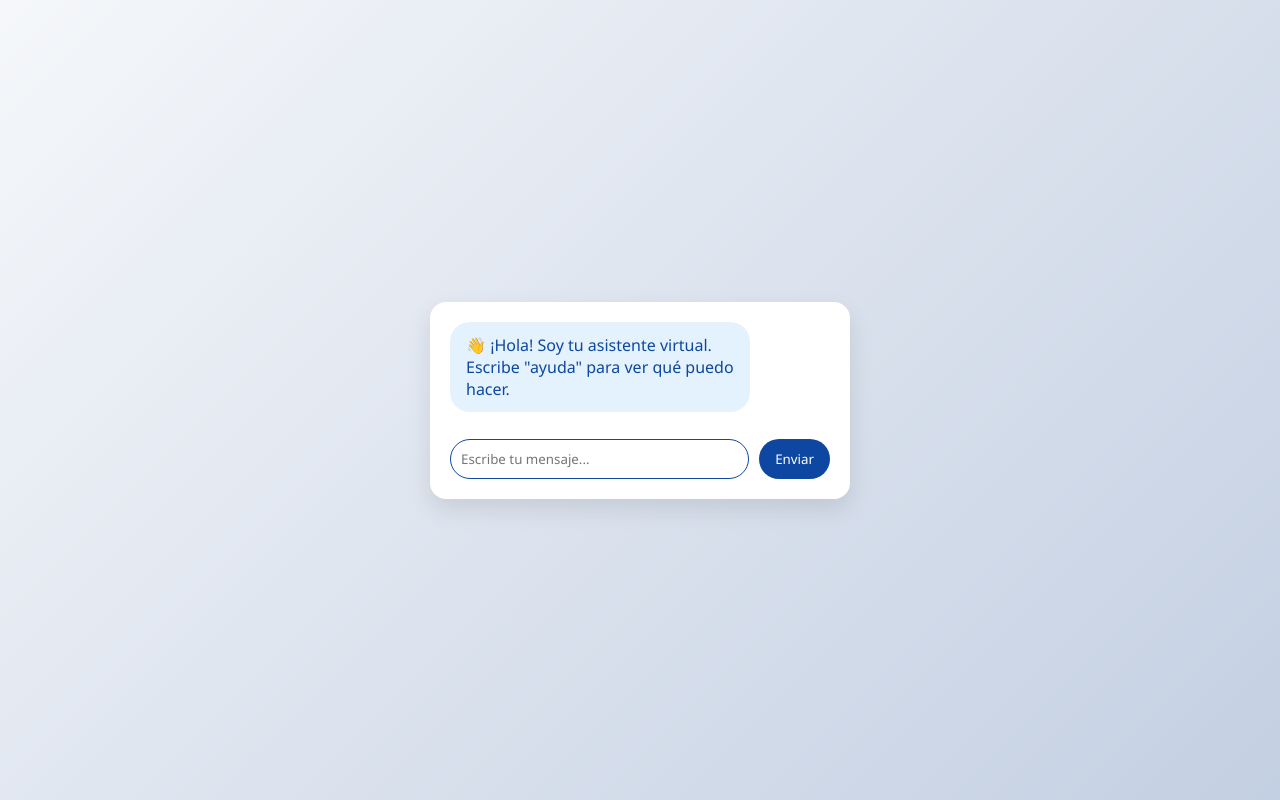
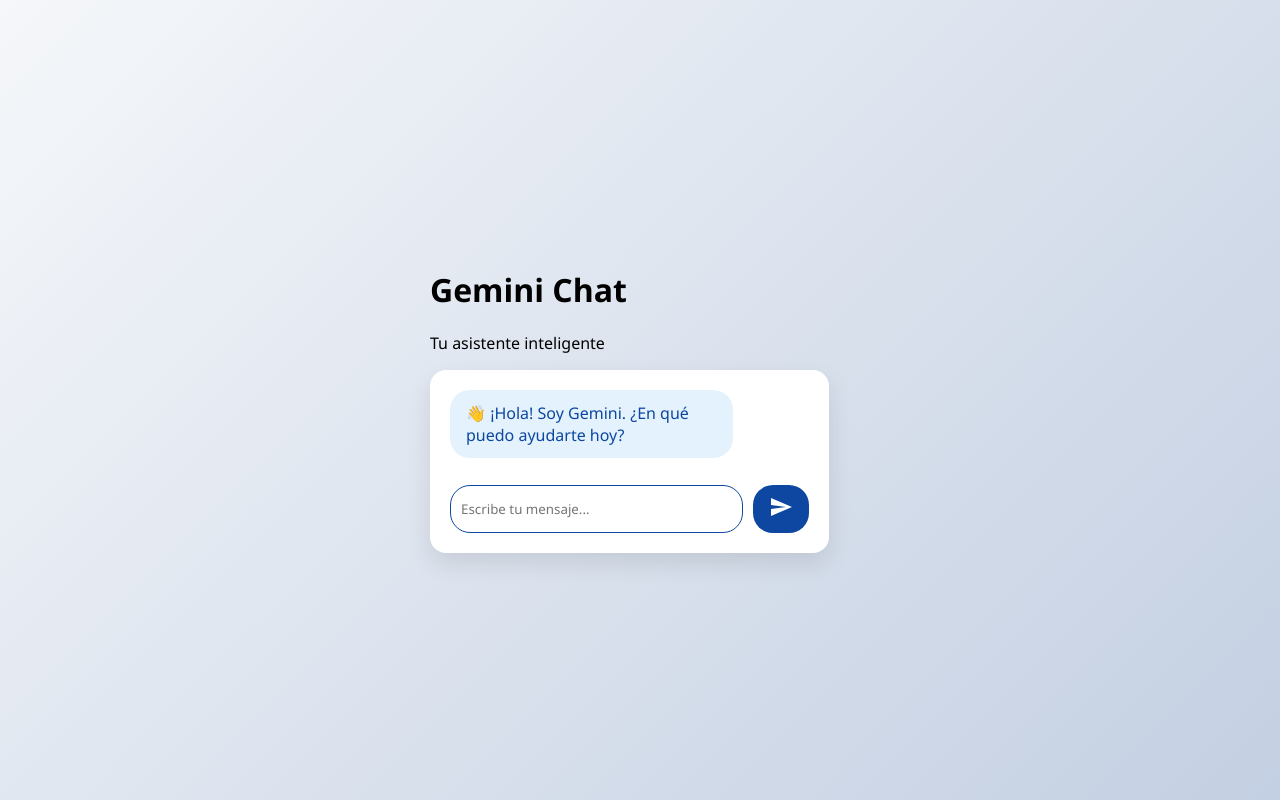
Before and after one commit to yereexx22/avances_tecnologicos, a Flask app: page / in a window 1280 px wide. Run offline with Flask 3, Linux system fonts and the light colour scheme.

Commit message:
Actualizar la estructura del HTML del chatbot, mejorando la semántica y la experiencia del usuario con un diseño más claro y moderno.

```diff
--- a/chat_bot/templates/index.html
+++ b/chat_bot/templates/index.html
@@ -3,18 +3,34 @@
 <head>
     <meta charset="UTF-8">
     <meta name="viewport" content="width=device-width, initial-scale=1.0">
-    <title>Chatbot Moderno</title>
+    <title>Gemini Style Chatbot</title>
     <link rel="stylesheet" href="{{ url_for('static', filename='css/style.css') }}">
 </head>
 <body>
-    <div id="chat-container">
-        <div id="chat-log">
-            <div class="message bot-message">👋 ¡Hola! Soy tu asistente virtual. Escribe "ayuda" para ver qué puedo hacer.</div>
-        </div>
-        <form id="user-input-form">
-            <input type="text" id="user-input" placeholder="Escribe tu mensaje..." autocomplete="off">
-            <button type="submit" id="send-btn">Enviar</button>
-        </form>
+    <div class="chat-wrapper">
+        <header class="chat-header">
+            <h1>Gemini Chat</h1>
+            <p>Tu asistente inteligente</p>
+        </header>
+
+        <main id="chat-container">
+            <div id="chat-log">
+                <div class="message bot-message">
+                    <div class="bubble">
+                        👋 ¡Hola! Soy Gemini. ¿En qué puedo ayudarte hoy?
+                    </div>
+                </div>
+            </div>
+
+            <form id="user-input-form" autocomplete="off">
+                <input type="text" id="user-input" placeholder="Escribe tu mensaje..." />
+                <button type="submit" id="send-btn">
+                    <svg xmlns="http://www.w3.org/2000/svg" height="24" width="24" fill="#fff">
+                        <path d="M2 21 23 12 2 3v7l15 2-15 2Z"/>
+                    </svg>
+                </button>
+            </form>
+        </main>
     </div>
 
     <script src="{{ url_for('static', filename='js/script.js') }}"></script>
```
